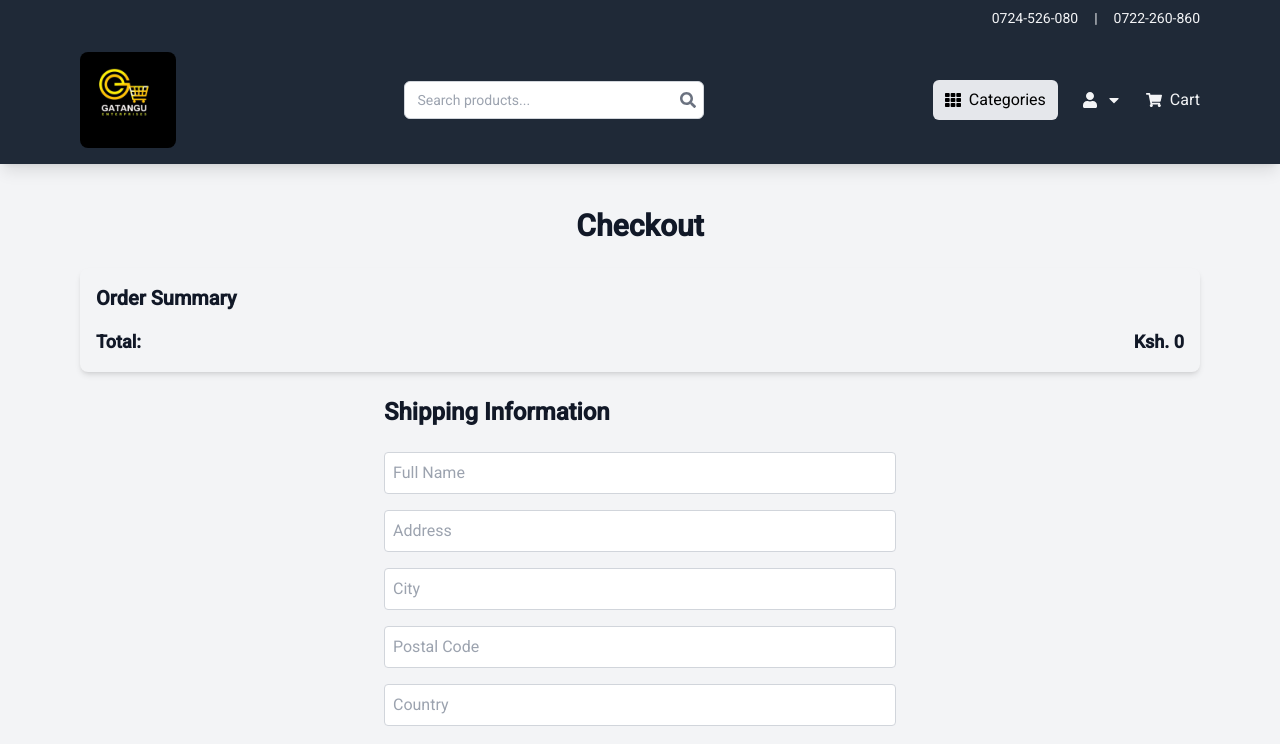
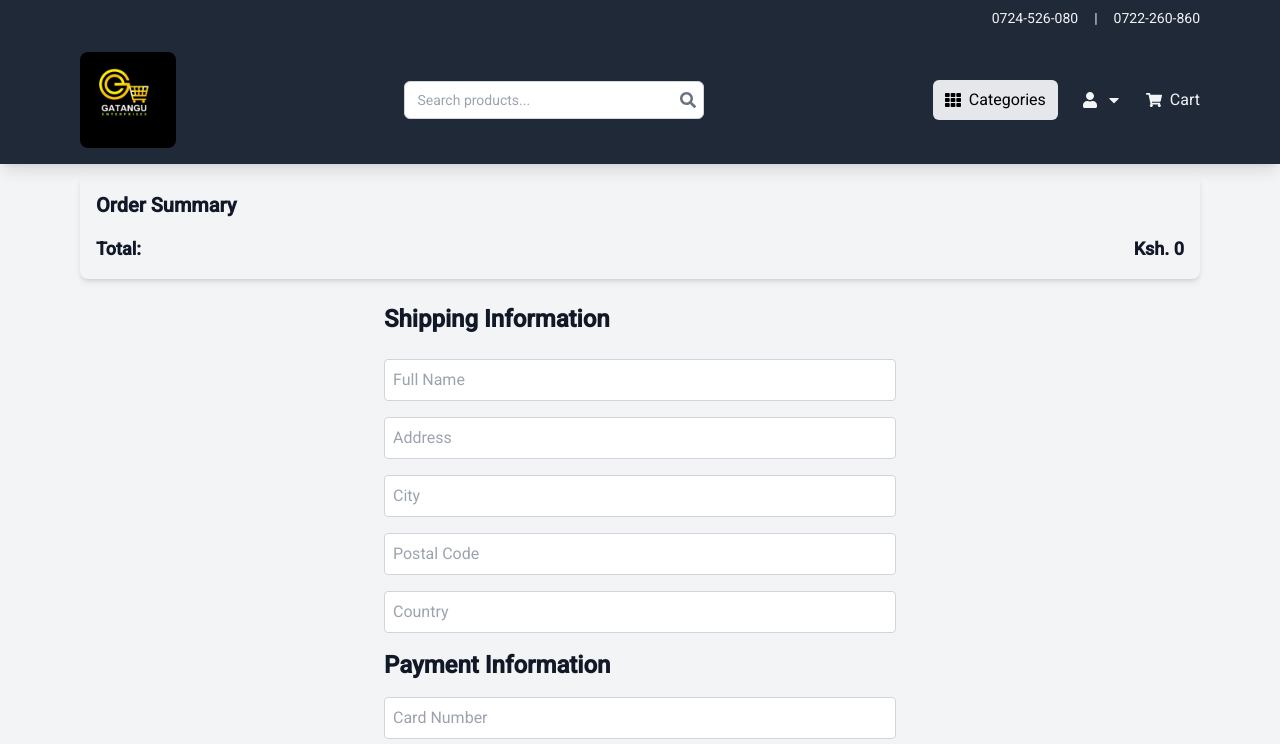
Before and after one commit to kevmaina001/Gatangu-frontend, a React (Create React App) app: page /checkout in a window 1280 px wide. Shown: the top 744 px of the page. Built offline with nearby package versions, Linux system fonts and the light colour scheme.

Commit message:
Updated version on checkout padding url

```diff
--- a/src/pages/Cart.js
+++ b/src/pages/Cart.js
@@ -26,8 +26,8 @@ const Cart = () => {
       className="container mx-auto py-20"
       style={{
         fontFamily: `'Roboto', 'Poppins', sans-serif`,
-        paddingTop: '200px', // Padding at the top
-        paddingBottom: '100px', // Padding at the bottom
+        paddingTop: '120px', // Padding at the top
+        paddingBottom: '150px', // Padding at the bottom
       }}
     >
       <h2 className="text-3xl font-bold mb-6 text-center">Shopping Cart</h2>
--- a/src/pages/Checkout.js
+++ b/src/pages/Checkout.js
@@ -57,9 +57,11 @@ const Checkout = () => {
 
   return (
     <div
-      className="container mx-auto pt-52 py-10"
+      className="container mx-auto py-20"
       style={{
         fontFamily: `'Roboto', 'Poppins', sans-serif`,
+        paddingTop: '115px', // Adjust for top padding
+        paddingBottom: '150px', // Adjust for bottom padding
       }}
     >
       <h2 className="text-3xl font-bold mb-6 text-center">Checkout</h2>
```
